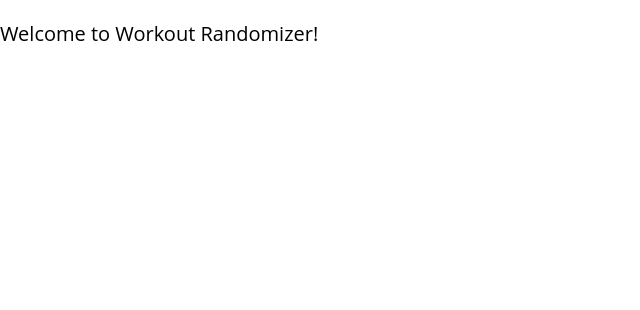
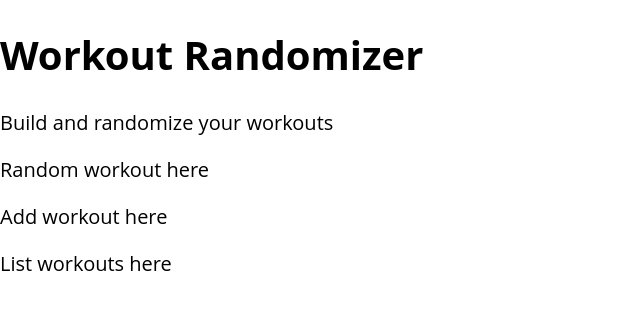
Before and after one commit to mrjasonweaver/workout-randomizer, a React (Create React App) app: page / in a window 1280 px wide. Shown: the top 310 px of the page, without its empty margins (0-640 px from the left). Built offline with nearby package versions, Linux system fonts and the light colour scheme.

Commit message:
App scaffolding

```diff
--- /dev/null
+++ b/src/components/AddWorkout.js
@@ -0,0 +1,15 @@
+import React from 'react';
+
+class AddWorkout extends React.Component {
+    render() {
+        return (
+            <div>
+                <p>Add workout here</p>
+                <p>List workouts here</p>
+            </div>
+
+        )
+    }
+}
+
+export default AddWorkout;
--- /dev/null
+++ b/src/components/App.js
@@ -0,0 +1,18 @@
+import React from 'react';
+import Header from './Header';
+import Workout from './Workout';
+import AddWorkout from './AddWorkout';
+
+class App extends React.Component {
+    render() {
+        return (
+            <div className="workout-radomizer">
+                <Header tagline="Build and randomize your workouts"/>
+                <Workout />
+                <AddWorkout />
+            </div>
+        )
+    }
+}
+
+export default App;
--- /dev/null
+++ b/src/components/Header.js
@@ -0,0 +1,14 @@
+import React from 'react';
+
+class Header extends React.Component {
+    render() {
+        return (
+            <header className="app-header">
+                <h1>Workout Randomizer</h1>
+                <p>{this.props.tagline}</p>
+            </header>
+        )
+    }
+}
+
+export default Header;
--- /dev/null
+++ b/src/components/Workout.js
@@ -0,0 +1,11 @@
+import React from 'react';
+
+class Workout extends React.Component {
+    render() {
+        return (
+            <p>Random workout here</p>
+        )
+    }
+}
+
+export default Workout;
--- a/src/index.js
+++ b/src/index.js
@@ -1,6 +1,8 @@
 import React from 'react';
 import { render } from 'react-dom';
 import './css/style.css';
-import Front from './components/Front';
+// import Front from './components/Front';
+import App from './components/App';
 
-render(<Front/>, document.querySelector('#main'));
+// render(<Front/>, document.querySelector('#main'));
+render(<App/>, document.querySelector('#main'));
```
